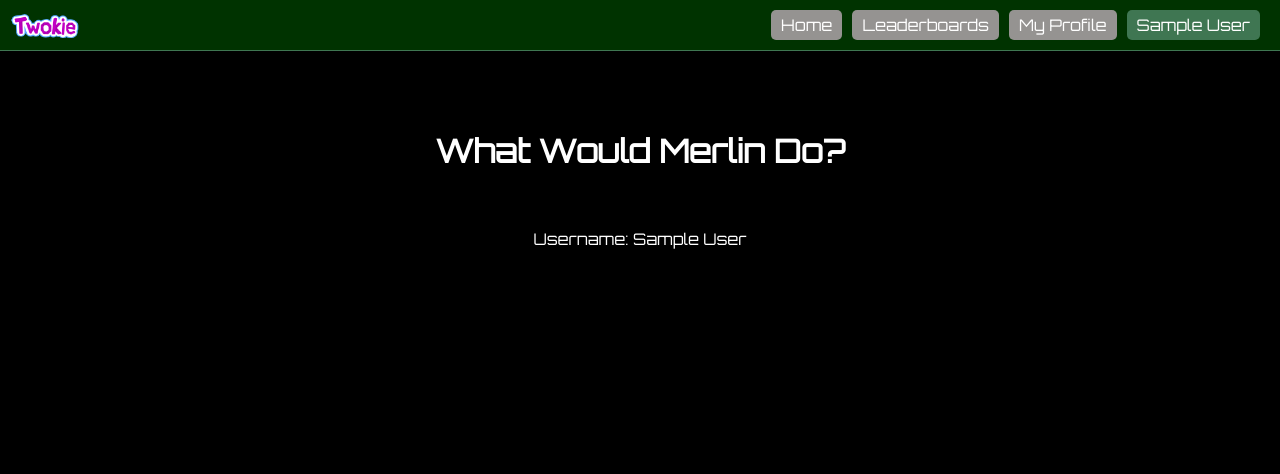
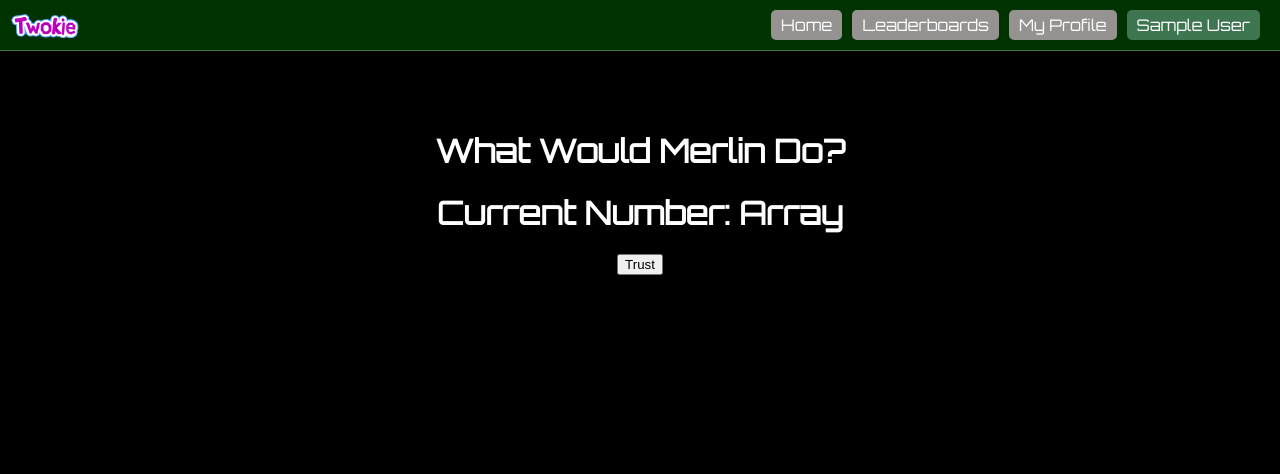
Before and after one commit to Max-ErrorMessage/PrisonersDilemma, a PHP site: page /wwmd.php in a window 1280 px wide. Shown: the top 474 px of the page. Run offline with PHP 8.4, Linux system fonts and the light colour scheme; the visitor is signed in with stand-in values (Sample User, id 1); some libraries are stand-ins or nearby versions.

Commit message:
Learning php from scratch over here

```diff
--- a/html/wwmd.php
+++ b/html/wwmd.php
@@ -10,6 +10,14 @@ if (!isset($_SESSION['uname'])) {
 
 // If 'uname' is set, display the welcome message
 $uname = htmlspecialchars($_SESSION['uname']);
+
+$user_decisions = [];
+$merlin_decisions = [];
+
+if (isset($_POST['decide_true'])) {
+    $user_decisions[] = true;
+}
+
 ?>
 <html>
     <head>
@@ -35,11 +43,12 @@ $uname = htmlspecialchars($_SESSION['uname']);
         <div id="Main">
             <br><br>
             <h1>What Would Merlin Do?</h1>
-            <br>
-            <p>Username: <?php echo $uname; ?></p>
         </div>
         <div id="Game">
-
+            <h1>Current Number: <?php echo $user_decisions ?></h1>
+                <form method="post">
+                    <button type="submit" name="decide_true">Trust</button>
+                </form>
         </div>
 
     </body>
```
